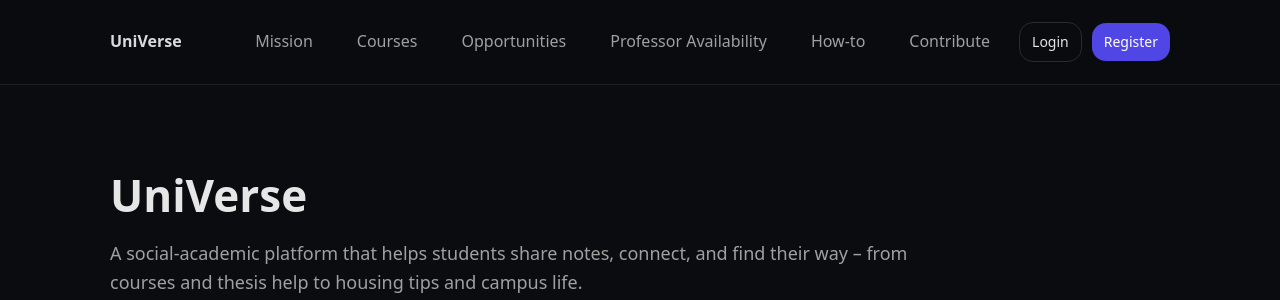
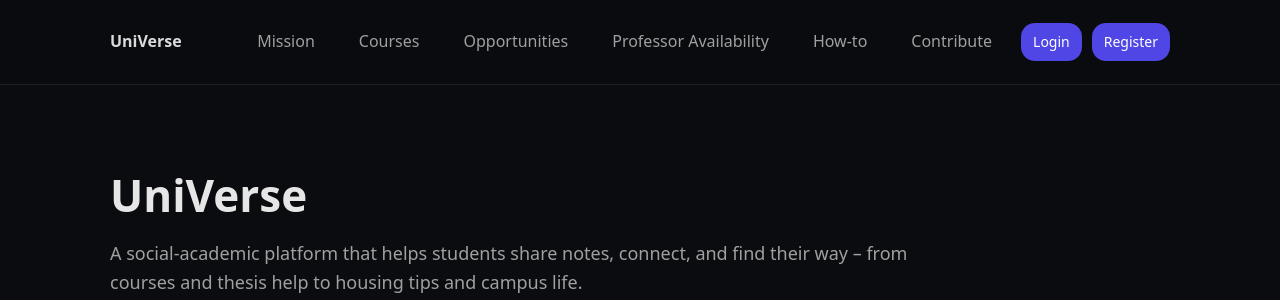
Before and after one commit to dolium/universe, a Flask app: page / in a window 1280 px wide. Shown: the top 300 px of the page. Run offline with Flask 3, Linux system fonts and the light colour scheme.

Commit message:
Apply violet background and white text to all buttons by default
Co-authored-by: dolium <95217813+dolium@users.noreply.github.com>

```diff
--- a/static/css/main.css
+++ b/static/css/main.css
@@ -110,8 +110,9 @@ body {
   display: inline-block;
   padding: 12px 18px;
   border-radius: var(--border-radius);
-  border: 1px solid #2a2b33;
-  color: var(--color-text-primary);
+  border: none;
+  background: var(--color-primary);
+  color: var(--color-primary-contrast);
   text-decoration: none;
   transition: all 0.2s ease;
   cursor: pointer;
@@ -119,7 +120,7 @@ body {
 }
 
 .btn:hover {
-  border-color: #3a3b46;
+  background: #4338ca;
   transform: translateY(-1px);
 }
 
```
